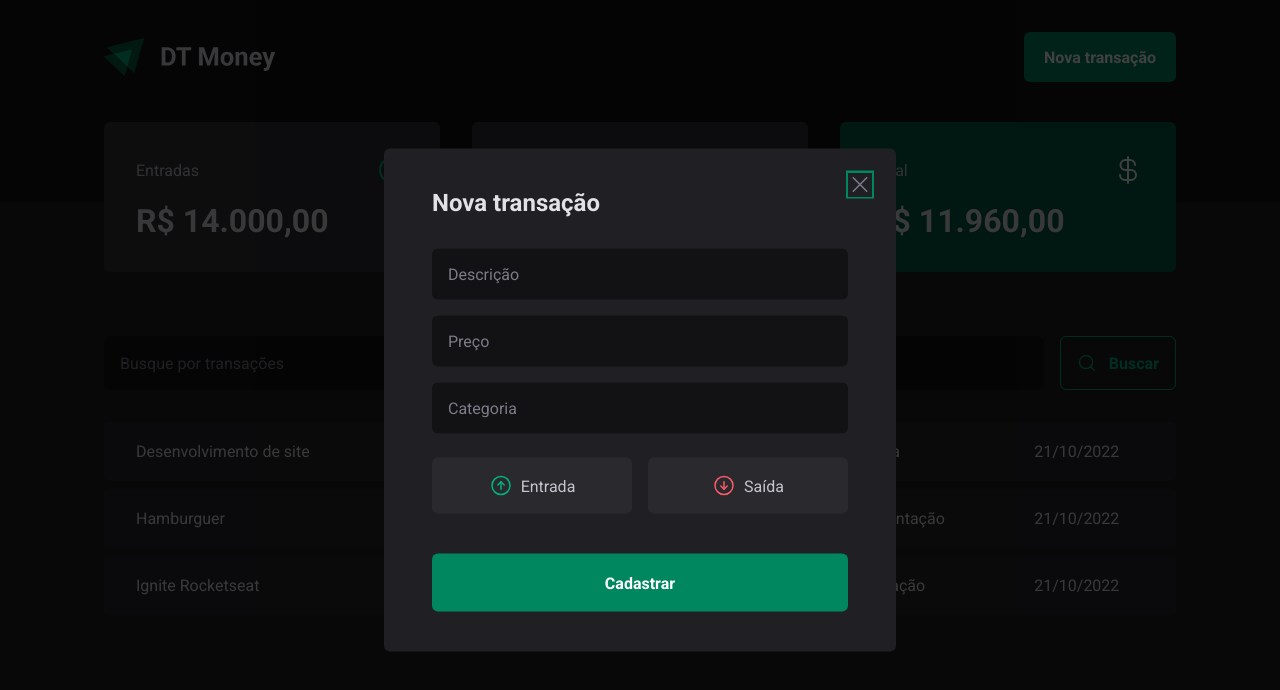
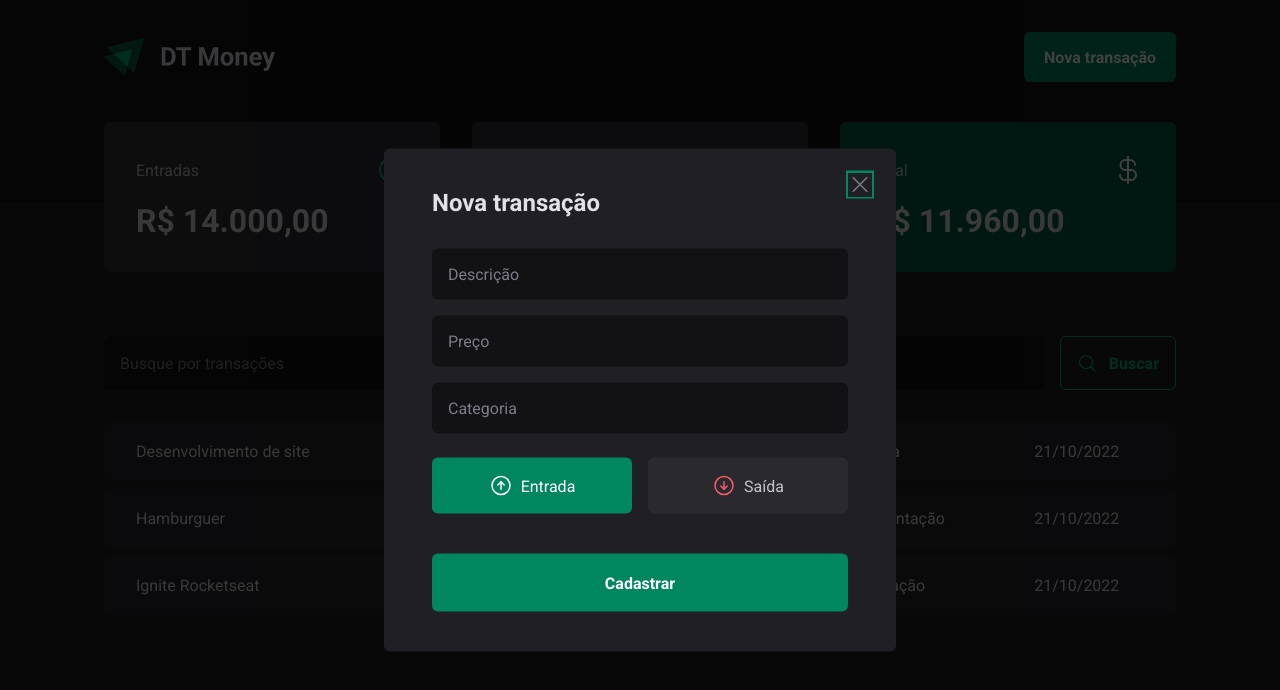
Before and after one commit to Fellippemfv/rocketseat-react-project-3, a React (Vite) app: page / in a window 1280 px wide. Both pictures are taken after a click on the button "Nova transação". Shown: the top 690 px of the page. Built offline with nearby package versions, Linux system fonts and the light colour scheme; data requests are answered from the project's data file.

Commit message:
Controlled components

```diff
--- a/src/components/NewTransactionModal/index.tsx
+++ b/src/components/NewTransactionModal/index.tsx
@@ -1,7 +1,7 @@
 import { zodResolver } from '@hookform/resolvers/zod';
 import * as Dialog from '@radix-ui/react-dialog';
 import { ArrowCircleDown, ArrowCircleUp, X } from 'phosphor-react';
-import { useForm } from 'react-hook-form';
+import { Controller, useForm } from 'react-hook-form';
 import * as z from "zod";
 
 import { CloseButton, Content, Overlay, TransactionType, TransactionTypeButton } from './styles';
@@ -10,18 +10,22 @@
     description: z.string(),
     price: z.number(),
     category: z.string(),
-    /* type: z.enum(["income", "outcome"]), */
+    type: z.enum(["income", "outcome"]),
 })
 
 type NewTransactionFormInputs = z.infer<typeof newTRansactionFormSchema>;
 
 export function NewTransactionModal() {
     const {
+        control,
         register,
         handleSubmit,
         formState: { isSubmitting }
     } = useForm<NewTransactionFormInputs>({
         resolver: zodResolver(newTRansactionFormSchema),
+        defaultValues: {
+            type: "income"
+        }
     })
 
     async function handleCreateNewTRansaction(data: NewTransactionFormInputs) {
@@ -62,7 +66,16 @@
                     {...register("category")}
                 />
 
-                <TransactionType>
+                <Controller
+                    control={control}
+                    name="type"
+                    render={({ field }) => {
+                        console.log(field);
+                        return (
+                            <TransactionType
+                                onValueChange={field.onChange}
+                                value={field.value}
+                            >
                                 <TransactionTypeButton variant='income' value='income'>
                                     <ArrowCircleUp size={24} />
                                     Entrada
@@ -73,6 +86,9 @@
                                     Saída
                                 </TransactionTypeButton>
                             </TransactionType>
+                        )
+                    }}
+                />
 
 
                 <button type='submit' disabled={ isSubmitting }>
--- a/src/pages/Transactions/components/SearchForm/index.tsx
+++ b/src/pages/Transactions/components/SearchForm/index.tsx
@@ -21,7 +21,6 @@
 
     async function handleSearchTransactions(data: SearchFormInputs) {
         await new Promise(resolve => setTimeout(resolve, 2000));
-        console.log(data);
     }
 
     return (
```
Lines whose indentation alone changed are shown as unchanged.
